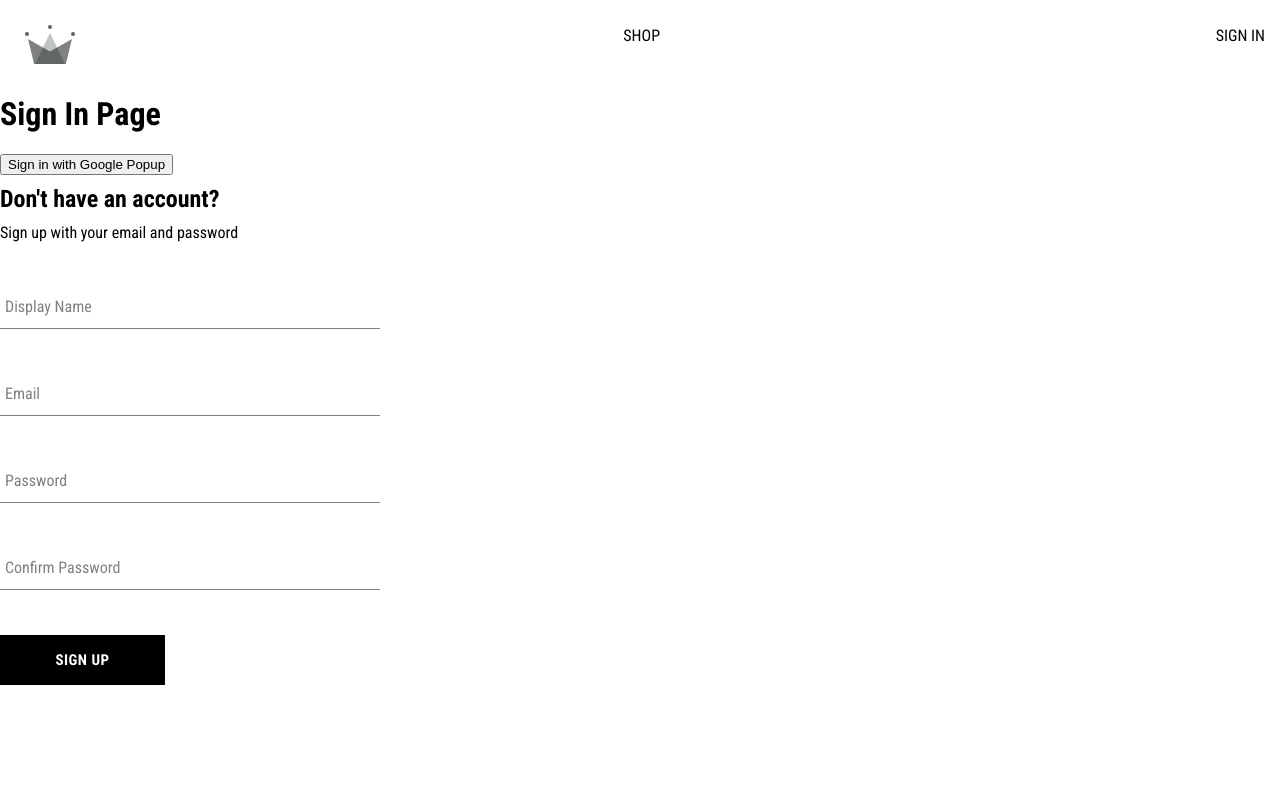
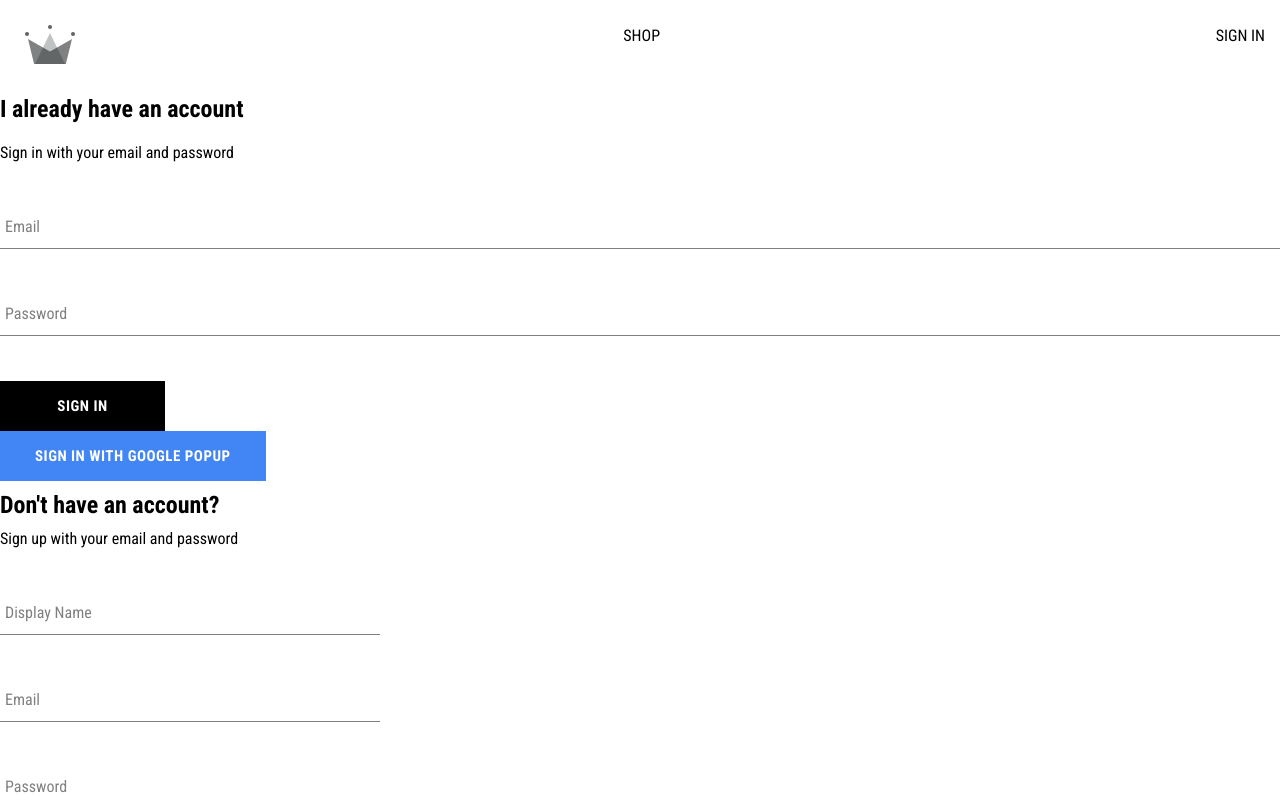
Before and after one commit to jeli1117/crwn-clothing-2, a React (Create React App) app: page /sign-in in a window 1280 px wide. Shown: the top 800 px of the page. Built offline with nearby package versions, Linux system fonts and the light colour scheme.

Commit message:
progress

```diff
--- a/src/components/button/button.component.jsx
+++ b/src/components/button/button.component.jsx
@@ -5,9 +5,9 @@
     inverted: 'inverted',
 };
 
-const Button = ({ children, buttonType }) => {
+const Button = ({ children, buttonType, buttonHandler }) => {
     return (
-        <button className={`button-container ${BUTTON_TYPE_CLASSES[buttonType]}`}>
+        <button className={`button-container ${BUTTON_TYPE_CLASSES[buttonType]}`} onClick={buttonHandler}>
             {children}
         </button>
     )
--- /dev/null
+++ b/src/components/sign-in-form/sign-in-form.component.jsx
@@ -0,0 +1,83 @@
+import { useState } from 'react';
+import Button from '../button/button.component';
+import FormInput from '../form-input/form-input.component';
+import {
+    signInWithGooglePopup,
+    createUserDocumentFromAuth,
+    signInUserWithEmailAndPassword
+} from "../../utils/firebase/firebase.utils";
+
+const defaultFormFields = {
+    email: '',
+    password: ''
+};
+
+const SignInForm = () => {
+    const [formFields, setFormFields] = useState(defaultFormFields);
+    const { email, password } = formFields;
+
+    const resetFormFields = () => {
+        setFormFields(defaultFormFields);
+    };
+
+    const handleSubmit = async (event) => {
+        event.preventDefault();
+
+        try {
+            await signInUserWithEmailAndPassword(email, password);
+            resetFormFields();
+        } catch (error) {
+            if (error.code === 'auth/invalid-credential') {
+                alert('Incorrect email or password');
+            }
+            console.error('user sign-in encountered an error', error);
+        };
+    };
+
+    const handleChange = async (event) => {
+        const { name, value } = event.target;
+
+        setFormFields({
+            ...formFields,
+            [name]: value
+        });
+    };
+
+    const logGoogleUser = async () => {
+        const { user } = await signInWithGooglePopup();
+        const userDocRef = await createUserDocumentFromAuth(user);
+    };
+
+    return (
+        <div className='sign-in-container'>
+            <h2>I already have an account</h2>
+            <span>Sign in with your email and password</span>
+            <form onSubmit={handleSubmit}>
+                <FormInput
+                    label='Email'
+                    type='email'
+                    required
+                    onChange={handleChange}
+                    name='email'
+                    value={email}
+                />
+                <FormInput
+                    label='Password'
+                    type='password'
+                    required
+                    onChange={handleChange}
+                    name='password'
+                    value={password}
+                />
+                <Button type='submit'>
+                    Sign in
+                </Button>
+            </form>
+            <Button buttonType='google' buttonHandler={logGoogleUser}>
+                Sign in with Google Popup
+            </Button>
+        </div>
+    )
+};
+
+export default SignInForm;
--- a/src/routes/sign-in/sign-in.component.jsx
+++ b/src/routes/sign-in/sign-in.component.jsx
@@ -1,22 +1,10 @@
-import {
-    signInWithGooglePopup,
-    createUserDocumentFromAuth
-} from "../../utils/firebase/firebase.utils";
-
+import SignInForm from '../../components/sign-in-form/sign-in-form.component';
 import SignUpForm from'../../components/sign-up-form/sign-up-form.component';
 
 const SignIn = () => {
-    const logGoogleUser = async () => {
-        const { user } = await signInWithGooglePopup();
-        const userDocRef = await createUserDocumentFromAuth(user);
-    };
-
     return (
         <div>
-            <h1>Sign In Page</h1>
-            <button onClick={logGoogleUser}>
-                Sign in with Google Popup
-            </button>
+            <SignInForm />
             <SignUpForm />
         </div>
     );
--- a/src/utils/firebase/firebase.utils.js
+++ b/src/utils/firebase/firebase.utils.js
@@ -3,6 +3,7 @@
   getAuth,
   signInWithRedirect,
   signInWithPopup,
+  signInWithEmailAndPassword,
   GoogleAuthProvider,
   createUserWithEmailAndPassword
 } from 'firebase/auth';
@@ -33,6 +34,10 @@
 export const auth = getAuth();
 export const signInWithGooglePopup = () => signInWithPopup(auth, googleProvider);
 export const signInWithGoogleRedirect = () => signInWithRedirect(auth, googleProvider);
+export const signInUserWithEmailAndPassword = (email, password) => {
+  if (!email || !password) return;
+  return signInWithEmailAndPassword(auth, email, password);
+};
 
 export const db = getFirestore();
 
```
Also changed, not shown: src/components/sign-in-form/sign-in-form.styles.scss (added).
